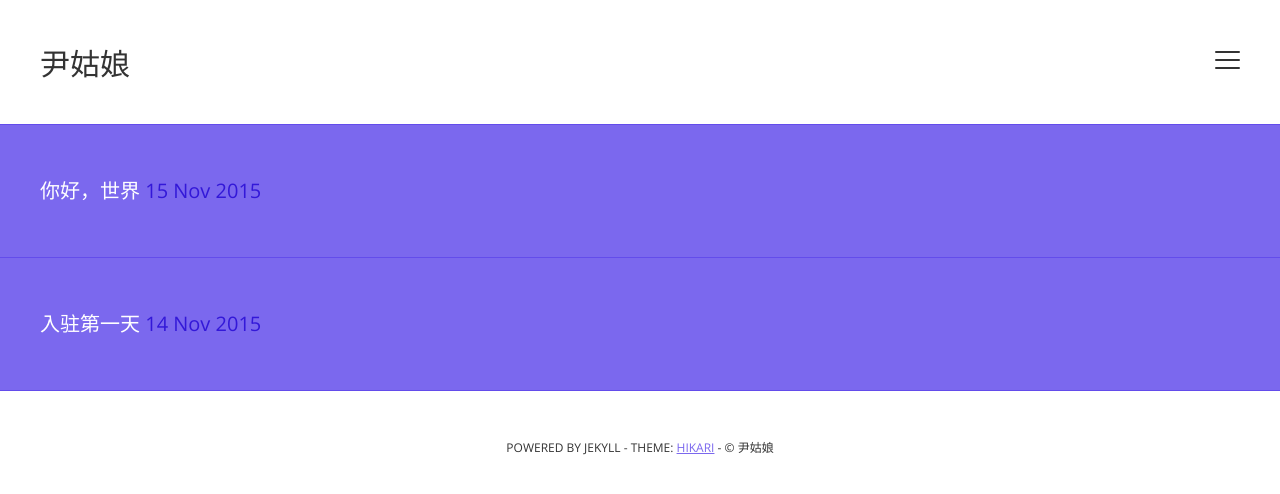
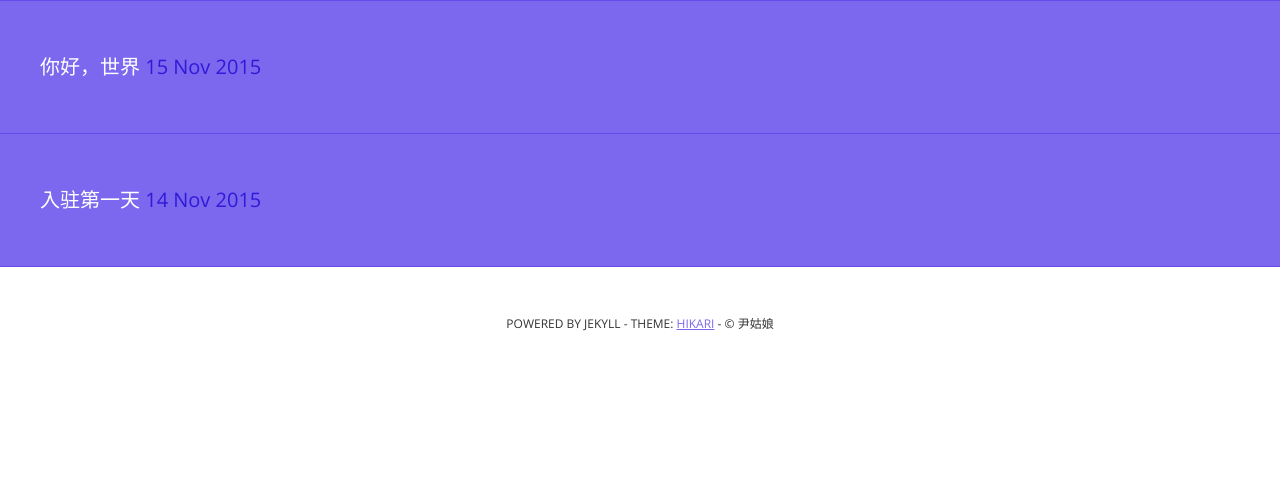
Before and after one commit to sesmond/blog_yin, a Jekyll site: the page built from index.html, in a window 1280 px wide. Shown: the top 494 px of the page. Built offline with Jekyll 4.4.1, drawn with Linux system fonts in a browser that asks for light colours; the list of posts is cut into pages by our own code.

Commit message:
Update default.html

```diff
--- a/_layouts/default.html
+++ b/_layouts/default.html
@@ -20,36 +20,10 @@
         <p class="chromeframe">You are using an <strong>outdated</strong> browser. Please <a href="http://browsehappy.com/">upgrade your browser</a> or <a href="http://www.google.com/chromeframe/?redirect=true">activate Google Chrome Frame</a> to improve your experience.</p>
     <![endif]-->
 
-    <div class="off-canvas">
-      <figure class="avatar">
-        <img src="{{ site.baseurl }}assets/img/naruto.jpg" alt="Picture" title="That's me, {{ site.author }}.">
-      </figure>
-      <div class="bio">
-          <h1>{{ site.author }}</h1>
-          <p>{{ site.author-bio }}</p>
-      </div>
-      <nav>
-        <h6>联系我</h6>
-        <ul>
-          {% if site.weibo %}
-          <li><a target="_blank" href="https://weibo.com/{{ site.weibo }}">Weibo</a></li>
-          {% endif %}
-          {% if site.weixin %}
-          <li>微信：yinguniang24</li>
-          {% endif %}
-        </ul>
-      </nav>
-    </div>
+
 
 
     <div class="site-wrapper">
-
-      <header>
-        <div class="h-wrap">
-          <h1 class="title"><a href="{{ site.baseurl | split:'/' | join:'/' | append:'/'  }}" title="Back to Homepage">{{ site.name }}</a></h1>
-          <a class="menu-icon" title="Open Bio"><span class="lines"></span></a>
-        </div>
-      </header>
 
       <main>
         {{ content }}
```
Also changed, not shown: other parts of _layouts/default.html (+0 -1 lines).
